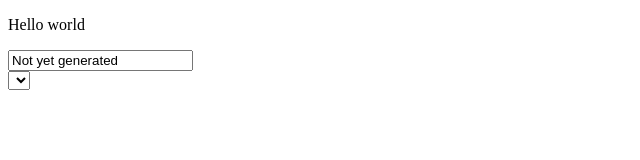
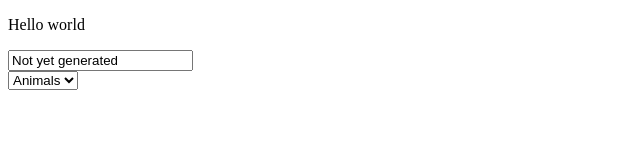
Before and after one commit to rrees/angular-playground, a website: page password.html in a window 1280 px wide. Shown: the full height of the page, 0-640 px from the left. Drawn offline with nearby package versions, Linux system fonts and the light colour scheme.

Commit message:
Starts to use some ES2015 to lighten the code and adds some model data

```diff
--- a/password.html
+++ b/password.html
@@ -8,8 +8,7 @@
 
     <div ng-controller="PasswordController as ctrl">
         <p>{{ctrl.hello}}</p>
-        <password-picker>
-        </password-picker>
+        <password-picker/>
     </div>
 
     <script src="//cdn.jsdelivr.net/requirejs/2.1.14/require.min.js"></script>
--- a/public/password/app.js
+++ b/public/password/app.js
@@ -3,12 +3,32 @@ angular.module('passwordApp', [])
         var self = this;
         self.hello = "Hello world"
     }])
-    .directive('passwordPicker', [function() {
+    .directive('passwordPicker', [() => {
+            const template = `
+            <section>
+                <div>
+                    <input type="text" ng-value="password">
+                </div>
+
+                <div>
+                    <select ng-model="category" ng-options="cat.label for cat in categories">
+                    </select>
+                </div>
+            </section>
+            `;
+
             return {
-                templateUrl: 'password-directive.html',
+                template: template,
                 restrict: 'E',
-                link: function($scope, $element, $attrs) {
-                    $scope.password = "Not yet generated"
+                link: ($scope, $element, $attrs) => {
+                    $scope.password = "Not yet generated";
+                    $scope.categories = [
+                        {
+                            label: "Animals",
+                            value: 'animals'
+                        },
+                    ];
+                    $scope.category = $scope.categories[0];
                 },
                 scope: {
 
```
